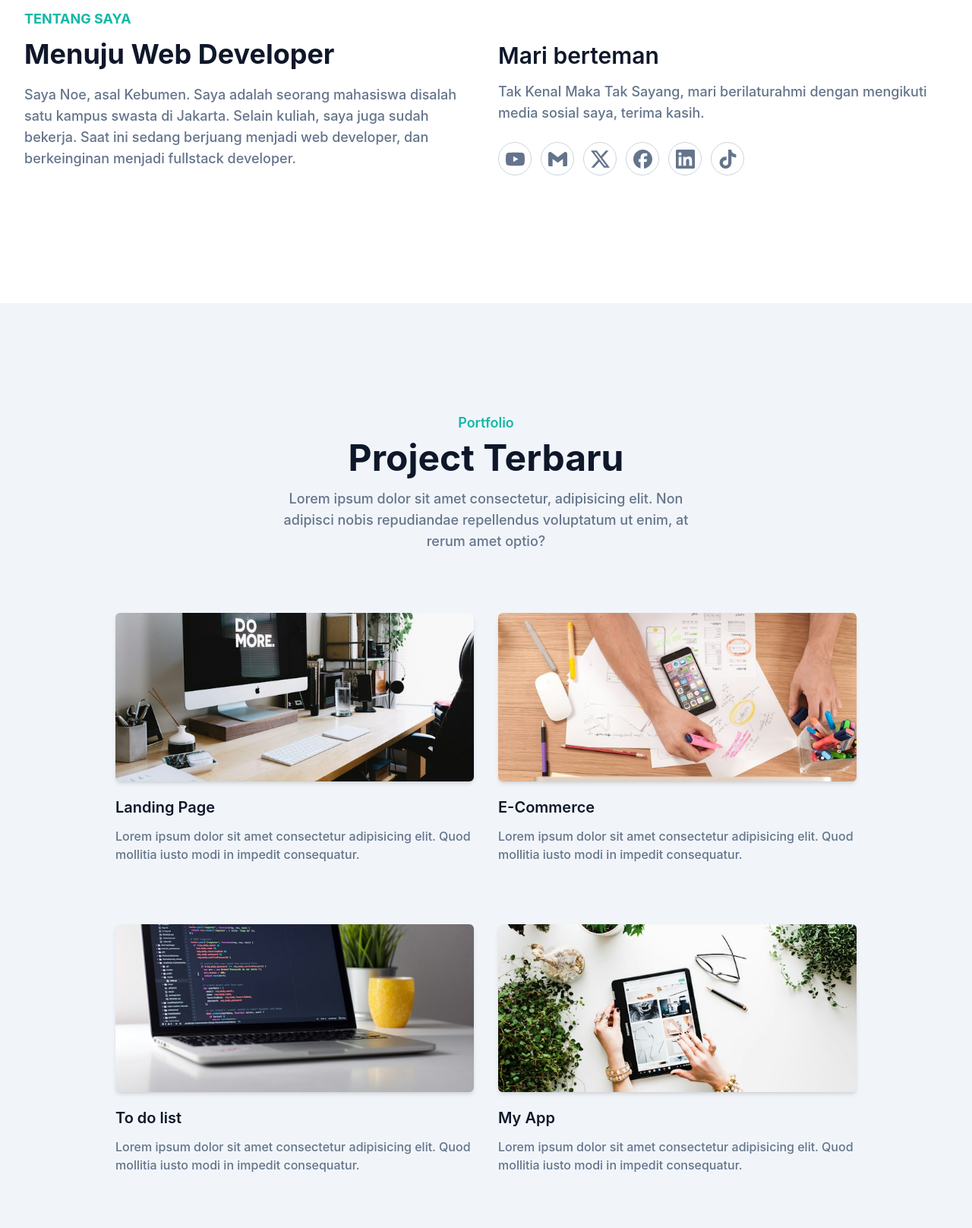
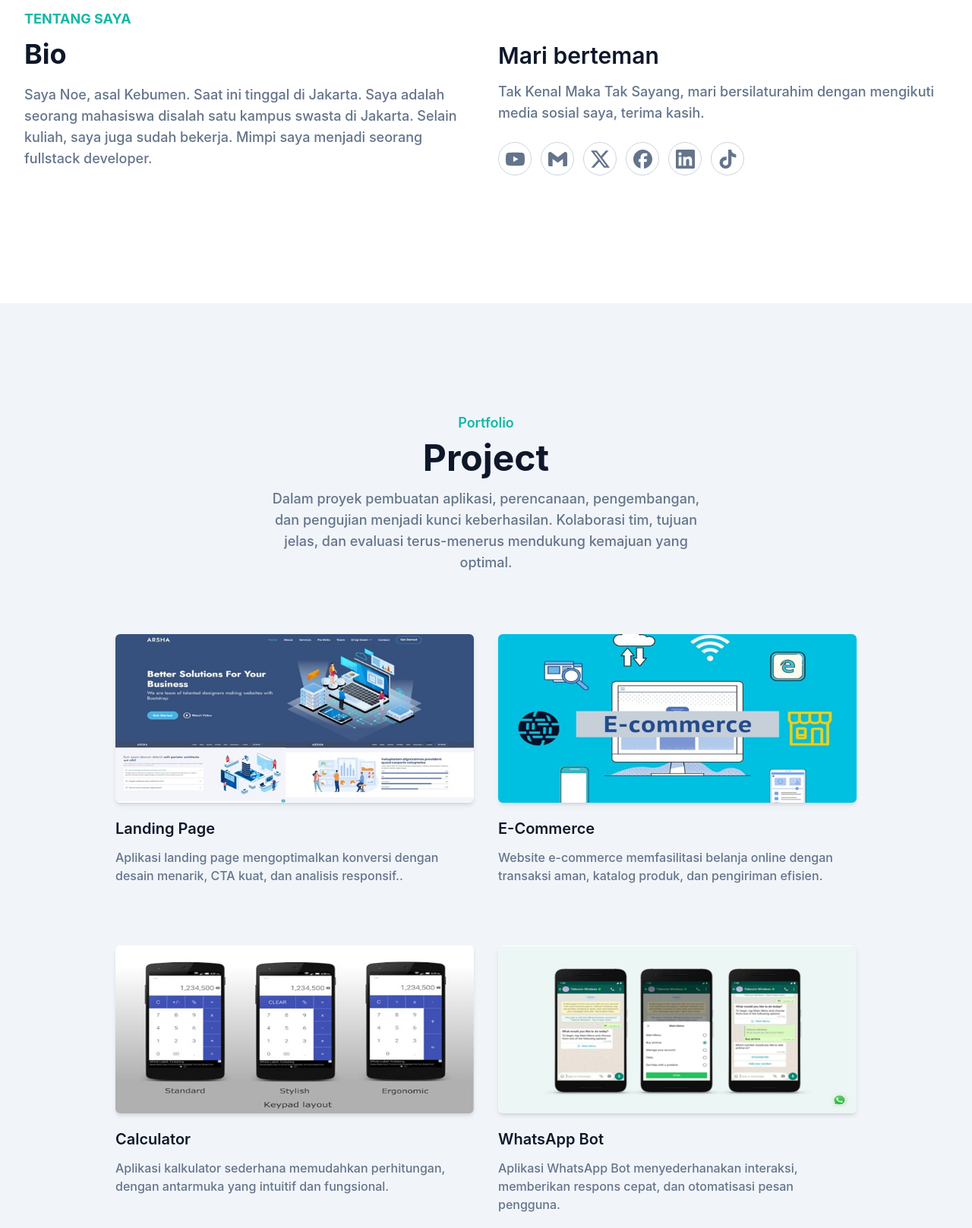
Before and after one commit to Noepras/portfolio, a website: page index.html in a window 1280 px wide. Shown: the part 839-2456 px from the top of the page at 76% size. Drawn offline with Linux system fonts and the light colour scheme.

Commit message:
update kalimat

```diff
--- a/index.html
+++ b/index.html
@@ -82,12 +82,12 @@
             <div class="flex flex-wrap">
                 <div class="w-full px-4 mb-10 lg:w-1/2">
                     <h4 class="font-bold uppercase text-primary text-lg mb-3">Tentang saya</h4>
-                    <h2 class="font-bold text-hitam text-3xl mb-5 max-w-md lg:text-4xl">Menuju Web Developer</h2>
-                    <p class="font-medium text-base text-secondary max-w-xl lg:text-lg">Saya Noe, asal Kebumen. Saya adalah seorang mahasiswa disalah satu kampus swasta di Jakarta. Selain kuliah, saya juga sudah bekerja. Saat ini sedang berjuang menjadi web developer, dan berkeinginan menjadi fullstack developer.</p>
+                    <h2 class="font-bold text-hitam text-3xl mb-5 max-w-md lg:text-4xl">Bio</h2>
+                    <p class="font-medium text-base text-secondary max-w-xl lg:text-lg">Saya Noe, asal Kebumen. Saat ini tinggal di Jakarta. Saya adalah seorang mahasiswa disalah satu kampus swasta di Jakarta. Selain kuliah, saya juga sudah bekerja. Mimpi saya menjadi seorang fullstack developer.</p>
                 </div>
                 <div class="w-full px-4 mb-10 lg:w-1/2">
                     <h3 class="font-semibold text-hitam text-2xl mb-4 lg:text-3xl  lg:pt-11">Mari berteman</h3>
-                    <p class="font-medium text-base text-secondary mb-6 lg:text-lg">Tak Kenal Maka Tak Sayang, mari berilaturahmi dengan mengikuti media sosial saya, terima kasih. </p>
+                    <p class="font-medium text-base text-secondary mb-6 lg:text-lg">Tak Kenal Maka Tak Sayang, mari bersilaturahim dengan mengikuti media sosial saya, terima kasih. </p>
                     <div class="flex items-center">
                         <!-- youtube -->
                         <a href="https://www.youtube.com" target="_blank" class="w-11 h-11 mr-3 rounded-full flex justify-center items-center border border-slate-300 text-secondary hover:border-primary hover:bg-primary hover:text-white hover:transition-all hover:duration-500">
@@ -131,39 +131,41 @@
             <div class="w-full px-4">
                 <div class="max-w-xl mx-auto text-center mb-16">
                     <h4 class="font-semibold text-lg text-primary mb-2">Portfolio</h4>
-                    <h2 class="font-bold text-hitam text-3xl mb-4 sm:text-4xl lg:text-5xl">Project Terbaru</h2>
-                    <p class="font-medium text-md text-secondary md:text-lg">Lorem ipsum dolor sit amet consectetur, adipisicing elit. Non adipisci nobis repudiandae repellendus voluptatum ut enim, at rerum amet optio?</p>
+                    <h2 class="font-bold text-hitam text-3xl mb-4 sm:text-4xl lg:text-5xl">Project</h2>
+                    <p class="font-medium text-md text-secondary md:text-lg">Dalam proyek pembuatan aplikasi, perencanaan, pengembangan, dan pengujian menjadi kunci keberhasilan. Kolaborasi tim, tujuan jelas, dan evaluasi terus-menerus mendukung kemajuan yang optimal.</p>
                 </div>
             </div>
 
             <div class="w-full px-4 flex flex-wrap justify-center xl:w-10/12 xl:mx-auto">
                 <div class="mb-12 p-4 md:w-1/2">
                     <div class="rounded-md shadow-md overflow-hidden">
-                        <img src="img/portfolio/1.jpg" alt="" width="w-full"/>
+                        <img src="img/portfolio/landing.jpg" alt="" width="w-full"/>
                     </div>
                    <h3 class="text-xl font-semibold text-hitam mt-5 mb-3">Landing Page </h3>
-                   <p class="font-medium text-base text-secondary">Lorem ipsum dolor sit amet consectetur adipisicing elit. Quod mollitia iusto modi in impedit consequatur.</p>
+                   <p class="font-medium text-base text-secondary">Aplikasi landing page mengoptimalkan konversi dengan desain menarik, CTA kuat, dan analisis responsif..</p>
                 </div>
                 <div class="mb-12 p-4 md:w-1/2">
                     <div class="rounded-md shadow-md overflow-hidden">
-                        <img src="img/portfolio/2.jpg" alt="" width="w-full"/>
+                        <img src="img/portfolio/eCommer.jpg" alt="" width="w-full"/>
                     </div>
                    <h3 class="text-xl font-semibold text-hitam mt-5 mb-3">E-Commerce</h3>
-                   <p class="font-medium text-base text-secondary">Lorem ipsum dolor sit amet consectetur adipisicing elit. Quod mollitia iusto modi in impedit consequatur.</p>
+                   <p class="font-medium text-base text-secondary">Website e-commerce memfasilitasi belanja online dengan transaksi aman, katalog produk, dan pengiriman efisien.</p>
                 </div>
                 <div class="mb-12 p-4 md:w-1/2">
                     <div class="rounded-md shadow-md overflow-hidden">
-                        <img src="img/portfolio/3.jpg" alt="" width="w-full"/>
+                        <img src="img/portfolio/cal.jpg" alt="" width="w-full"/>
                     </div>
-                   <h3 class="text-xl font-semibold text-hitam mt-5 mb-3">To do list</h3>
-                   <p class="font-medium text-base text-secondary">Lorem ipsum dolor sit amet consectetur adipisicing elit. Quod mollitia iusto modi in impedit consequatur.</p>
+                   <h3 class="text-xl font-semibold text-hitam mt-5 mb-3">Calculator</h3>
+                   <p class="font-medium text-base text-secondary">
+                    Aplikasi kalkulator sederhana memudahkan perhitungan, dengan antarmuka yang intuitif dan fungsional.</p>
                 </div>
                 <div class="mb-12 p-4 md:w-1/2">
                     <div class="rounded-md shadow-md overflow-hidden">
-                        <img src="img/portfolio/4.jpg" alt="" width="w-full"/>
+                        <img src="img/portfolio/wats.png" alt="" width="w-full"/>
                     </div>
-                   <h3 class="text-xl font-semibold text-hitam mt-5 mb-3">My App</h3>
-                   <p class="font-medium text-base text-secondary">Lorem ipsum dolor sit amet consectetur adipisicing elit. Quod mollitia iusto modi in impedit consequatur.</p>
+                   <h3 class="text-xl font-semibold text-hitam mt-5 mb-3">WhatsApp Bot</h3>
+                   <p class="font-medium text-base text-secondary">
+                    Aplikasi WhatsApp Bot menyederhanakan interaksi, memberikan respons cepat, dan otomatisasi pesan pengguna.</p>
                 </div>
             </div>
         </div>
@@ -175,7 +177,7 @@
         <div class="w-full px-4">
             <div class="mx-auto text-center mb-16">
                 <h4 class="font-semibold text-lg text-primary mb-2">Client</h4>
-                <h2 class="font-bold text-white text-3xl mb-4 sm:text-4xl lg:text-5xl">Yang Pernah Bekerjasama</h2>
+                <h2 class="font-bold text-white text-3xl mb-4 sm:text-4xl lg:text-5xl">Tidak Pernah Bekerjasama</h2>
                 <p class="font-medium text-md text-secondary md:text-lg">Lorem ipsum dolor sit amet consectetur adipisicing elit. Adipisci quos perspiciatis quibusdam.</p>
             </div>
             <div>
@@ -202,8 +204,8 @@
             <div class="w-full px-4 ">
                 <div class="max-w-xl mx-auto text-center mb-16">
                     <h4 class="font-semibold text-lg text-primary mb-2">Blog</h4>
-                    <h2 class="font-bold text-hitam text-3xl mb-4 sm:text-4xl lg:text-5xl">Tulisan terkini</h2>
-                    <p class="font-medium text-md text-secondary md:text-lg">Lorem ipsum dolor sit amet, consectetur adipisicing elit. Quo, temporibus.</p>
+                    <h2 class="font-bold text-hitam text-3xl mb-4 sm:text-4xl lg:text-5xl">Artikel</h2>
+                    <p class="font-medium text-md text-secondary md:text-lg">Jika mempunyai waktu luang, anda boleh menyempatkan diri untuk membaca artikel dibawah ini</p>
                 </div>
             </div>
             <div class="flex flex-wrap justify-center">
@@ -214,7 +216,7 @@
                             <h3>
                                 <a href="" class="block mb-3 font-semibold text-xl text-hitam hover:text-primary truncate">Tips Belajar programming</a>
                             </h3>
-                            <p class="font-medium text-base text-secondary mb-6">Lorem ipsum, dolor sit amet consectetur adipisicing elit. Nihil, reprehenderit.</p>
+                            <p class="font-medium text-base text-secondary mb-6">Untuk belajar programming, tetap konsisten, praktek aktif, gunakan sumber berkualitas, dan berkolaborasi dengan komunitas.</p>
                             <a href="#" class="font-medium text-sm text-white bg-primary py-2 px-4 rounded-lg hover:opacity-80">Baca Selengkapnya..</a>
                         </div>
 
@@ -225,9 +227,9 @@
                         <img src="https://source.unsplash.com/360x200?smart+work" alt="" class="w-full"/>
                         <div class="py-8 px-6">
                             <h3>
-                                <a href="" class="block mb-3 font-semibold text-xl text-hitam hover:text-primary truncate">Smart Work</a>
+                                <a href="" class="block mb-3 font-semibold text-xl text-hitam hover:text-primary truncate">Perkembangan AI</a>
                             </h3>
-                            <p class="font-medium text-base text-secondary mb-6">Lorem ipsum, dolor sit amet consectetur adipisicing elit. Nihil, reprehenderit.</p>
+                            <p class="font-medium text-base text-secondary mb-6">Teknologi terbaru seperti AI, Quantum Computing, dan Edge Computing, mengubah lanskap komputasi modern secara signifikan.  </p>
                             <a href="#" class="font-medium text-sm text-white bg-primary py-2 px-4 rounded-lg hover:opacity-80">Baca Selengkapnya..</a>
                         </div>
 
@@ -240,7 +242,7 @@
                             <h3>
                                 <a href="" class="block mb-3 font-semibold text-xl text-hitam hover:text-primary truncate">Bersepeda Santai</a>
                             </h3>
-                            <p class="font-medium text-base text-secondary mb-6">Lorem ipsum, dolor sit amet consectetur adipisicing elit. Nihil, reprehenderit.</p>
+                            <p class="font-medium text-base text-secondary mb-6">Jangan lupa olahraga; itu meningkatkan energi, konsentrasi, dan kesehatan fisik, mendukung keseimbangan hidup holistik</p>
                             <a href="#" class="font-medium text-sm text-white bg-primary py-2 px-4 rounded-lg hover:opacity-80">Baca Selengkapnya..</a>
                         </div>
 
@@ -258,7 +260,7 @@
                 <div class="max-w-xl mx-auto text-center mb-16">
                     <h4 class="font-semibold text-lg text-primary mb-2">Contact</h4>
                     <h2 class="font-bold text-hitam text-3xl mb-4 sm:text-4xl lg:text-5xl">Hubungi Kami</h2>
-                    <p class="font-medium text-md text-secondary md:text-lg">Lorem ipsum dolor sit amet, consectetur adipisicing elit. Quo, temporibus.</p>
+                    <p class="font-medium text-md text-secondary md:text-lg">Jika ada kritik dan sarana atau pertanyaan silahkan kirim pesan dibawah ini</p>
                 </div>
             </div>
             <form action="">
```
Also changed, not shown: img/portfolio/cal.jpg (added), img/portfolio/eCommer.jpg (added), img/portfolio/landing.jpg (added), img/portfolio/wats.png (added).
